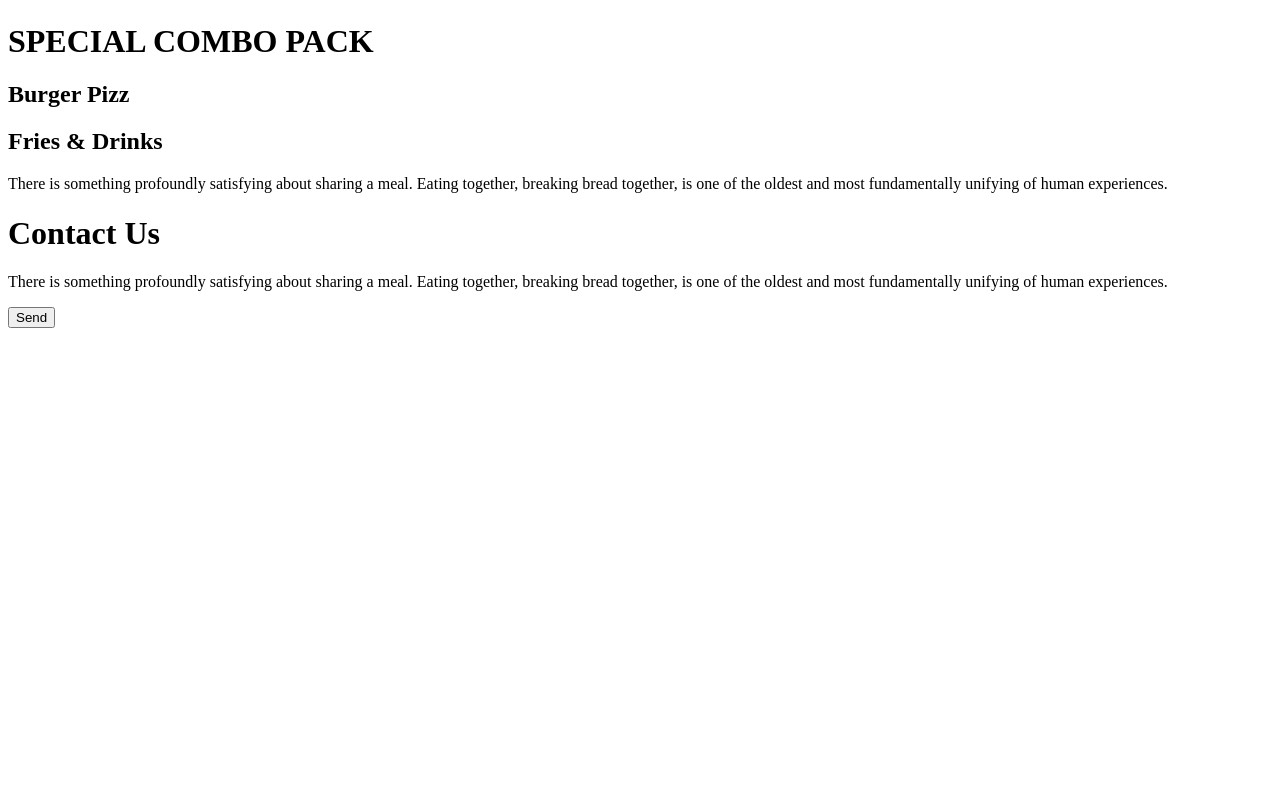
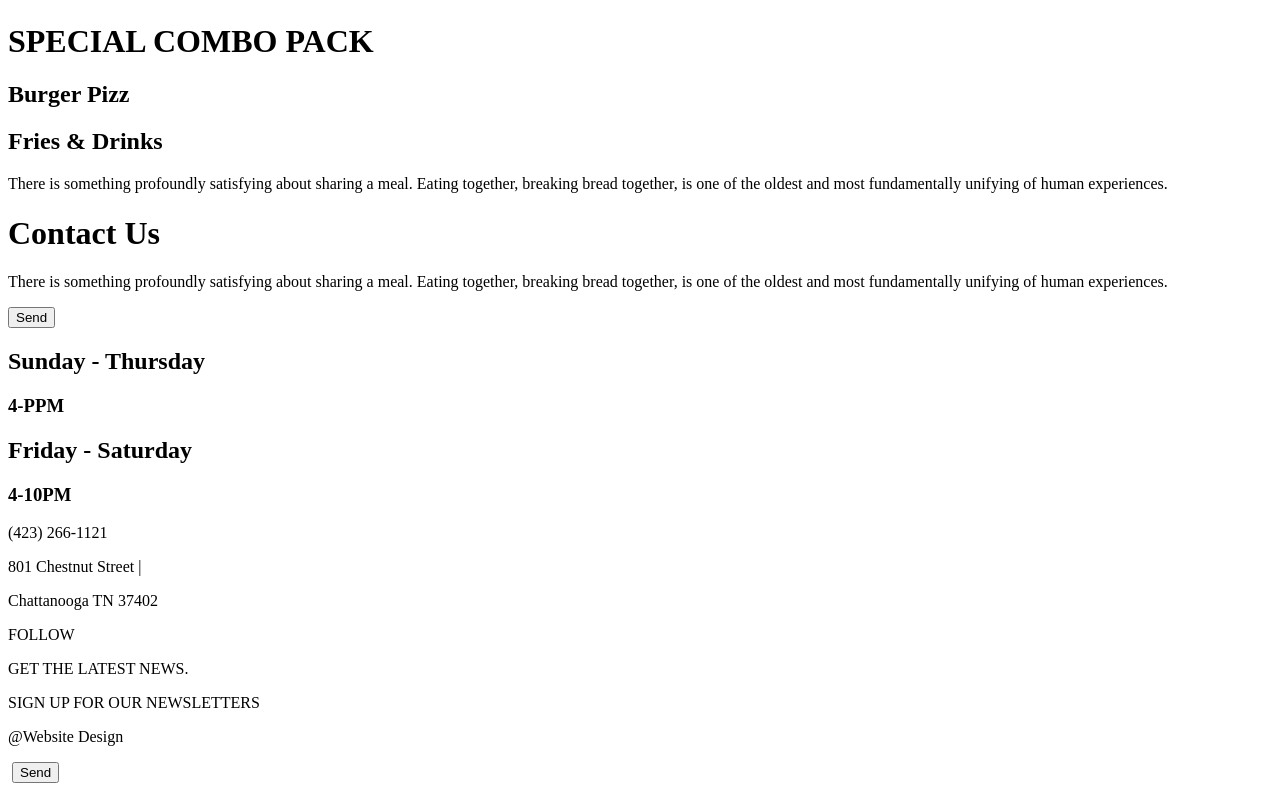
Before and after one commit to KURUMBU/restaurant_website, a plain HTML site: page index.html in a window 1280 px wide. Shown: the part 5449-6240 px from the top of the page. Before the commit the page ends 5785 px from the top, so only its background shows below. Drawn offline with Linux system fonts and the light colour scheme.

Commit message:
It will add edits, ie,footer section.

```diff
--- a/index.html
+++ b/index.html
@@ -116,5 +116,35 @@
                 </div>
             </div>
         </body>
-        <footer></footer>
+        <footer>
+            <div>
+                <div class="footer1">
+                    <div>
+                        <h2>Sunday - Thursday</h2>
+                        <h3>4-PPM</h3>
+                    </div>
+                    <div>
+                        <h2>Friday - Saturday</h2>
+                        <h3>4-10PM</h3>
+                    </div>
+                    <div>
+                        <p>(423) 266-1121</p>
+                        <p>801 Chestnut Street |</p>
+                        <p>Chattanooga TN 37402</p>
+                    </div>
+                </div>
+                <div class="footer2">
+                    <div>
+                        <p>FOLLOW</p>
+                        <p>GET THE LATEST NEWS.</p>
+                        <p>SIGN UP FOR OUR NEWSLETTERS</p>
+                        <p>@Website Design</p>
+                    </div>
+                    <div>
+                        <img>
+                        <button>Send</button>
+                    </div>
+                </div>
+            </div>
+        </footer>
 </html>
```
